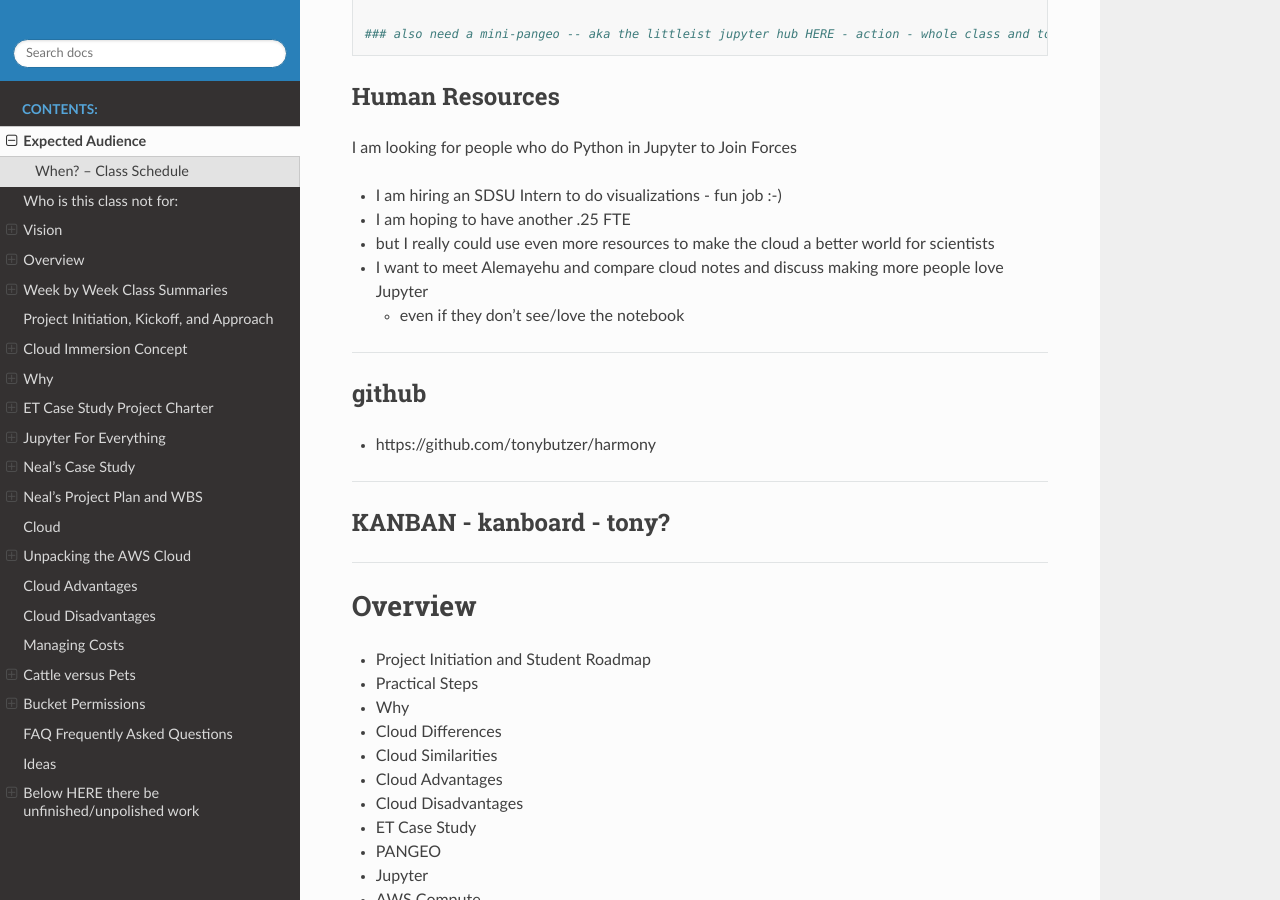
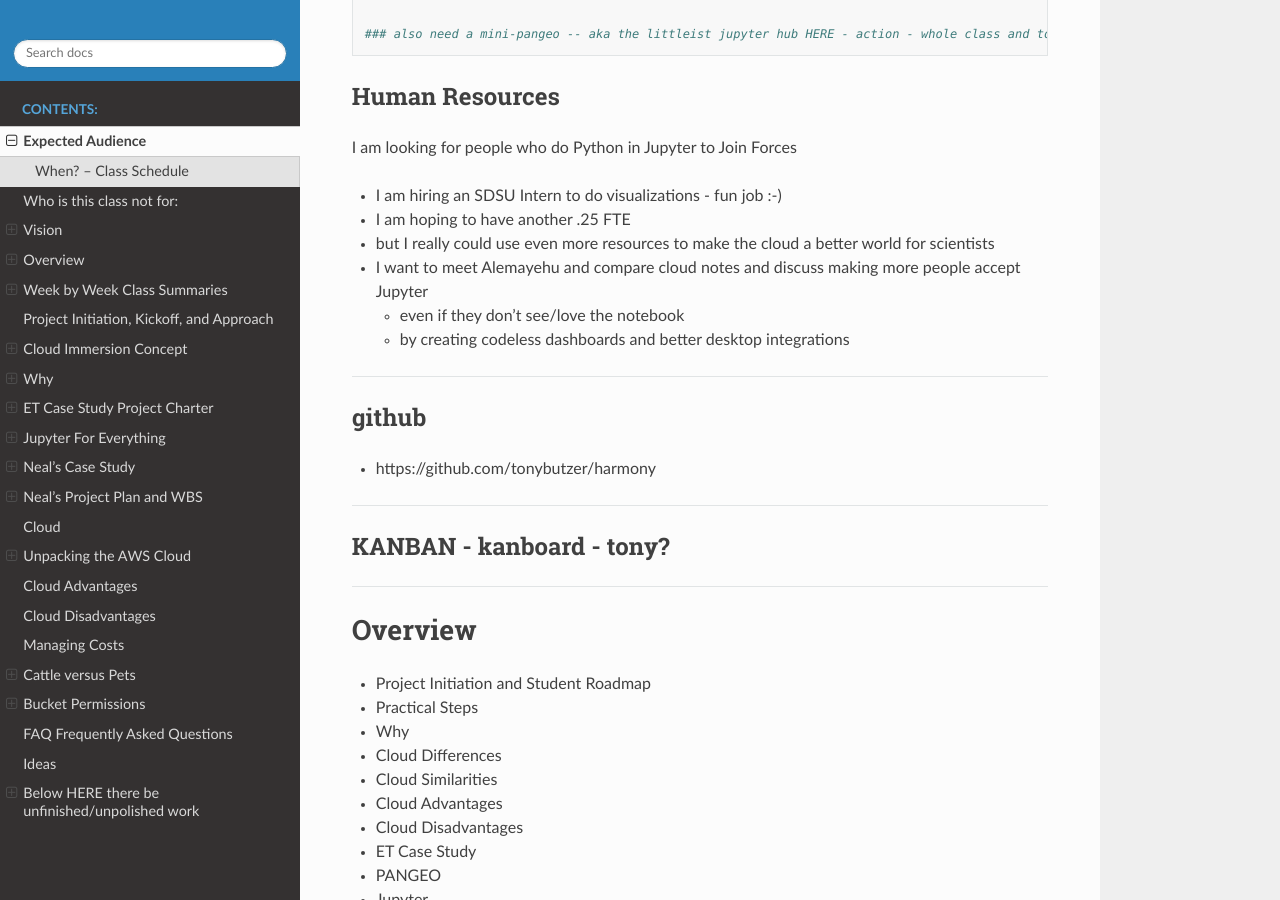
Before and after one commit to tonybutzer/harmony, a Sphinx documentation site: the page built from documentation/source/00define_ET.md, in a window 1280 px wide and 900 px high, scrolled down 2404 px. Built offline with Sphinx 7.4.7 and the Read the Docs theme 2.0.0, drawn with Linux system fonts in a browser that asks for light colours; pages that are not in the unit, such as notebooks, are missing from menus.

Commit message:
automatic git update from Makefile

```diff
--- a/documentation/source/00define_ET.md
+++ b/documentation/source/00define_ET.md
@@ -74,8 +74,9 @@ I am looking for people who do Python in Jupyter to Join Forces
 - I am hiring an SDSU Intern to do visualizations - fun job :-)
 - I am hoping to have another .25 FTE
 - but I really could use even more resources to make the cloud a better world for scientists
-- I want to meet Alemayehu and compare cloud notes and discuss making more people love Jupyter
+- I want to meet Alemayehu and compare cloud notes and discuss making more people accept Jupyter
 	- even if they don't see/love the notebook
+	- by creating codeless dashboards and better desktop integrations
 
 ---
 ## github
```
